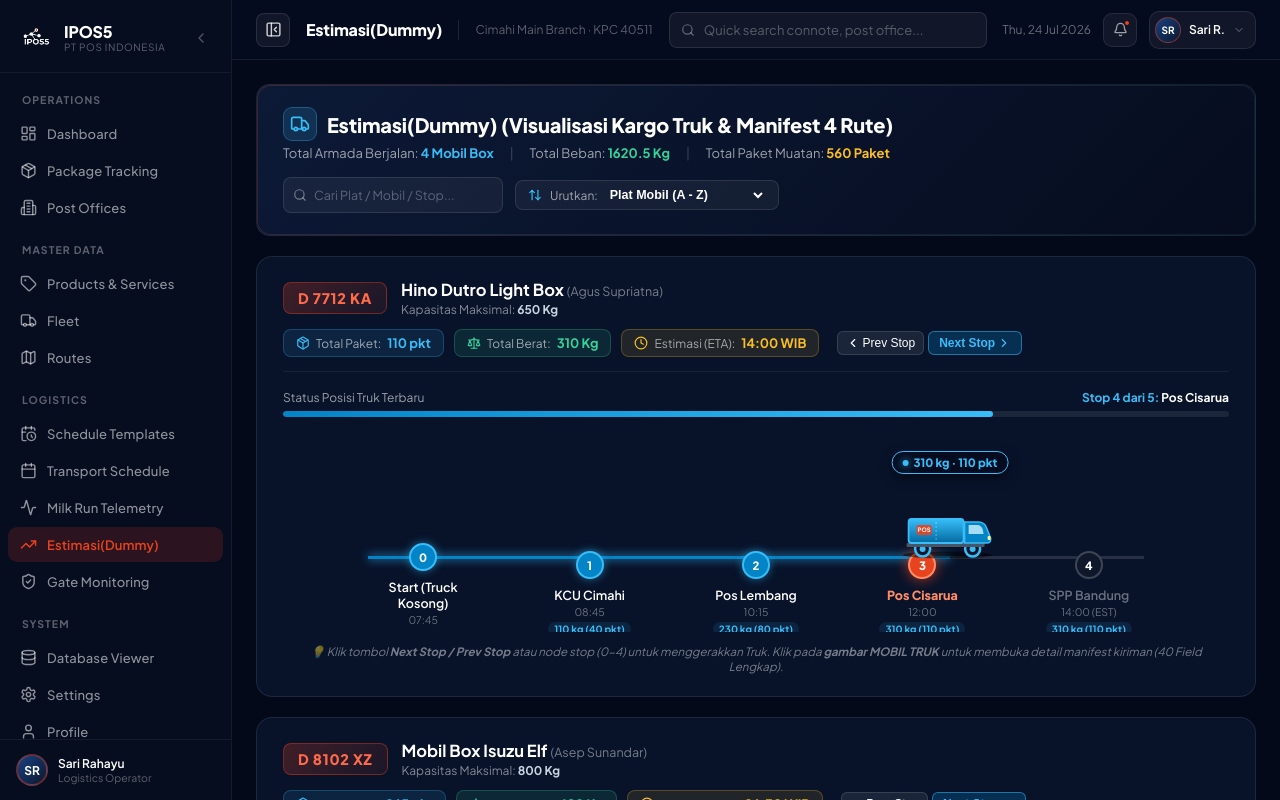
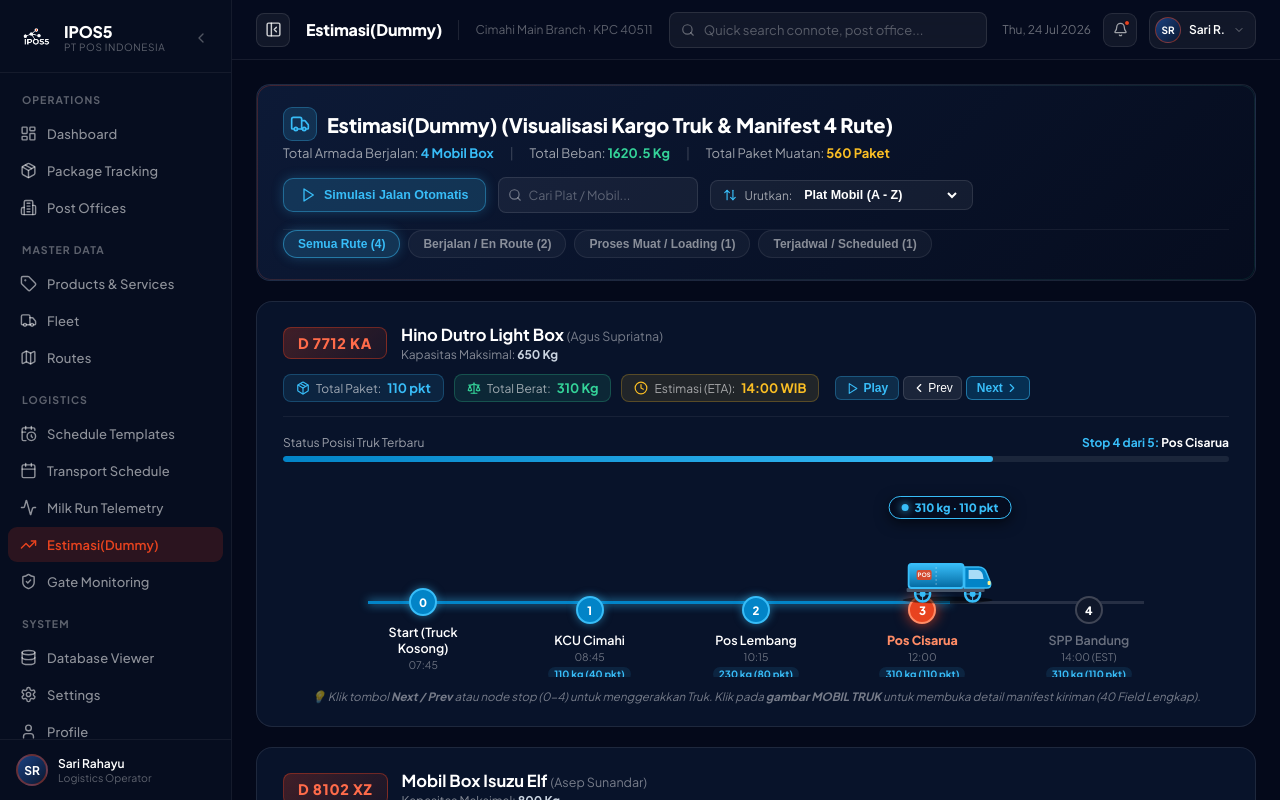
Before and after one commit to dalsispusat35-wq/ipos5, a React (Vite) app in the folder redesign/client/: page /estimasi in a window 1280 px wide. Built offline with nearby package versions, Linux system fonts and the light colour scheme; no server answers.

Commit message:
feat(estimasi): make page 100% responsive and add interactive auto-drive simulation, status filter pills, and truck animations

```diff
--- a/redesign/client/src/pages/EstimasiMilkRun.jsx
+++ b/redesign/client/src/pages/EstimasiMilkRun.jsx
@@ -2,11 +2,72 @@ import { useState, useEffect } from 'react';
 import {
   Truck, MapPin, ArrowRight, RotateCcw, Package, Scale, Clock,
   ChevronRight, ChevronLeft, Filter, Search, ArrowUpDown, CheckCircle2, AlertCircle,
-  FileText, User, Mail, Phone, Building, Tag, ShieldCheck, Camera, PenTool, Globe, Play, Pause
+  FileText, User, Mail, Phone, Building, Tag, ShieldCheck, Camera, PenTool, Globe, Play, Pause, RefreshCw
 } from 'lucide-react';
 
-// Custom Cargo Truck Component that renders cargo height based on weight
-function CargoTruckVisual({ weight, maxWeight = 600, packagesCount, isSelected, onClick, currentStopName }) {
+// Embedded Responsive & Animation CSS Styles
+const RESPONSIVE_STYLES = `
+  @keyframes wheelSpin {
+    from { transform: rotate(0deg); }
+    to { transform: rotate(360deg); }
+  }
+  @keyframes pulseGlow {
+    0% { filter: drop-shadow(0 0 6px rgba(56,189,248,0.5)); }
+    50% { filter: drop-shadow(0 0 16px rgba(56,189,248,0.9)); }
+    100% { filter: drop-shadow(0 0 6px rgba(56,189,248,0.5)); }
+  }
+  .spinning-wheel {
+    animation: wheelSpin 1.2s linear infinite;
+    transform-origin: center;
+  }
+  .truck-hover-card {
+    transition: transform 0.25s cubic-bezier(0.34, 1.56, 0.64, 1), filter 0.25s ease;
+  }
+  .truck-hover-card:hover {
+    transform: translateY(-4px) scale(1.03);
+    filter: drop-shadow(0 8px 20px rgba(56,189,248,0.5)) !important;
+  }
+  .filter-pill {
+    padding: 6px 14px;
+    border-radius: 20px;
+    font-size: 12px;
+    font-weight: 700;
+    cursor: pointer;
+    transition: all 0.2s ease;
+    border: 1px solid transparent;
+  }
+  .filter-pill.active {
+    background: rgba(56,189,248,0.18);
+    border-color: rgba(56,189,248,0.5);
+    color: #38bdf8;
+    box-shadow: 0 0 12px rgba(56,189,248,0.25);
+  }
+  .filter-pill.inactive {
+    background: rgba(255,255,255,0.04);
+    border-color: rgba(255,255,255,0.08);
+    color: rgba(255,255,255,0.5);
+  }
+  .filter-pill.inactive:hover {
+    background: rgba(255,255,255,0.08);
+    color: #fff;
+  }
+  @media (max-width: 768px) {
+    .responsive-header-row {
+      flex-direction: column !important;
+      align-items: flex-start !important;
+    }
+    .responsive-controls-group {
+      width: 100% !important;
+      justify-content: space-between !important;
+    }
+    .responsive-modal-grid {
+      grid-template-columns: 1fr !important;
+    }
+  }
+`;
+
+// Custom Cargo Truck Component that renders cargo height based on weight with animations
+function CargoTruckVisual({ weight, maxWeight = 600, packagesCount, isSelected, isMoving, onClick, currentStopName }) {
   // Height scale: 0 when empty, max 50px when loaded (natural proportion)
   const ratio = Math.min(1, weight / maxWeight);
   const boxHeight = weight === 0 ? 0 : Math.max(14, Math.round(ratio * 50));
@@ -14,12 +75,13 @@ function CargoTruckVisual({ weight, maxWeight = 600, packagesCount, isSelected,
   return (
     <div
       onClick={onClick}
+      className="truck-hover-card"
       style={{
         display: 'flex',
         flexDirection: 'column',
         alignItems: 'center',
         cursor: 'pointer',
-        filter: isSelected ? 'drop-shadow(0 0 12px rgba(56,189,248,0.7))' : 'none',
+        filter: isSelected ? 'drop-shadow(0 0 16px rgba(56,189,248,0.9))' : 'none',
       }}
       title={`Beban Aktif: ${weight} kg | ${packagesCount} paket di ${currentStopName} (Klik untuk detail manifest)`}
     >
@@ -28,22 +90,28 @@ function CargoTruckVisual({ weight, maxWeight = 600, packagesCount, isSelected,
         fontSize: 11.5,
         fontWeight: 800,
         color: weight > 0 ? '#38bdf8' : '#cbd5e1',
-        background: weight > 0 ? 'rgba(6,13,31,0.92)' : 'rgba(15,23,42,0.9)',
+        background: weight > 0 ? 'rgba(6,13,31,0.95)' : 'rgba(15,23,42,0.9)',
         border: `1.5px solid ${weight > 0 ? '#38bdf8' : 'rgba(255,255,255,0.2)'}`,
-        padding: '3px 10px',
+        padding: '3px 12px',
         borderRadius: 14,
         marginBottom: 4,
         whiteSpace: 'nowrap',
-        boxShadow: '0 4px 12px rgba(0,0,0,0.5)',
+        boxShadow: '0 4px 14px rgba(0,0,0,0.6)',
         display: 'flex',
         alignItems: 'center',
-        gap: 5
+        gap: 6
       }}>
         {weight === 0 ? (
           <span>🚚 Truk Kosong (Awal Rute)</span>
         ) : (
           <>
-            <span style={{ width: 6, height: 6, borderRadius: '50%', background: '#38bdf8', boxShadow: '0 0 8px #38bdf8' }} />
+            <span style={{
+              width: 7,
+              height: 7,
+              borderRadius: '50%',
+              background: isMoving ? '#34d399' : '#38bdf8',
+              boxShadow: isMoving ? '0 0 10px #34d399' : '0 0 8px #38bdf8'
+            }} />
             <span>{weight} kg · {packagesCount} pkt</span>
           </>
         )}
@@ -55,12 +123,20 @@ function CargoTruckVisual({ weight, maxWeight = 600, packagesCount, isSelected,
           {/* Ground Line Shadow */}
           <ellipse cx="55" cy="77" rx="45" ry="3.5" fill="rgba(0,0,0,0.5)" />
 
-          {/* Wheels */}
-          <circle cx="30" cy="71" r="7.5" fill="#0f172a" stroke="#38bdf8" strokeWidth="2.5" />
-          <circle cx="30" cy="71" r="3" fill="#38bdf8" />
+          {/* Animated Wheels */}
+          <g className={isMoving ? 'spinning-wheel' : ''} style={{ transformOrigin: '30px 71px' }}>
+            <circle cx="30" cy="71" r="7.5" fill="#0f172a" stroke="#38bdf8" strokeWidth="2.5" />
+            <circle cx="30" cy="71" r="3" fill="#38bdf8" />
+            <line x1="30" y1="63.5" x2="30" y2="78.5" stroke="#38bdf8" strokeWidth="1" />
+            <line x1="22.5" y1="71" x2="37.5" y2="71" stroke="#38bdf8" strokeWidth="1" />
+          </g>
 
-          <circle cx="80" cy="71" r="7.5" fill="#0f172a" stroke="#38bdf8" strokeWidth="2.5" />
-          <circle cx="80" cy="71" r="3" fill="#38bdf8" />
+          <g className={isMoving ? 'spinning-wheel' : ''} style={{ transformOrigin: '80px 71px' }}>
+            <circle cx="80" cy="71" r="7.5" fill="#0f172a" stroke="#38bdf8" strokeWidth="2.5" />
+            <circle cx="80" cy="71" r="3" fill="#38bdf8" />
+            <line x1="80" y1="63.5" x2="80" y2="78.5" stroke="#38bdf8" strokeWidth="1" />
+            <line x1="72.5" y1="71" x2="87.5" y2="71" stroke="#38bdf8" strokeWidth="1" />
+          </g>
 
           {/* Truck Chassis / Base Frame */}
           <rect x="14" y="65" width="78" height="4" rx="1" fill="#475569" />
@@ -69,8 +145,11 @@ function CargoTruckVisual({ weight, maxWeight = 600, packagesCount, isSelected,
           <path d="M 72 44 L 86 44 Q 92 44 94 50 L 98 60 Q 99 65 94 65 L 72 65 Z" fill="#0284c7" stroke="#38bdf8" strokeWidth="1.5" />
           {/* Cabin Window */}
           <path d="M 76 47 L 85 47 Q 88 47 90 51 L 91 56 L 76 56 Z" fill="#bae6fd" opacity="0.9" />
-          {/* Headlight */}
+          {/* Headlight (Pulsing when moving) */}
           <rect x="95" y="58" width="3" height="4" rx="1" fill="#fef08a" />
+          {isMoving && (
+            <polygon points="98,56 112,50 112,66 98,62" fill="rgba(254,240,138,0.25)" />
+          )}
 
           {/* Cargo Box Mounted on Top (Dynamic Height according to Weight) */}
           {boxHeight > 0 && (
@@ -337,9 +416,10 @@ export default function EstimasiMilkRun() {
   const [routes] = useState(DUMMY_ROUTES);
   const [searchQuery, setSearchQuery] = useState('');
   const [sortBy, setSortBy] = useState('PLATE_ASC');
+  const [statusFilter, setStatusFilter] = useState('ALL'); // ALL, EN_ROUTE, LOADING, SCHEDULED
   const [selectedManifest, setSelectedManifest] = useState(null);
 
-  // Active stop index for each route (1 single truck per route moving between stops)
+  // Active stop index for each route
   const [activeStopMap, setActiveStopMap] = useState({
     'RUTE-01': 3,
     'RUTE-02': 2,
@@ -347,9 +427,40 @@ export default function EstimasiMilkRun() {
     'RUTE-04': 1
   });
 
+  // Auto Simulation State (Play / Pause for each route)
+  const [playingRouteId, setPlayingRouteId] = useState(null);
+  const [isGlobalPlaying, setIsGlobalPlaying] = useState(false);
+
+  // Auto Drive Interval simulation effect
+  useEffect(() => {
+    let interval = null;
+    if (isGlobalPlaying || playingRouteId) {
+      interval = setInterval(() => {
+        setActiveStopMap(prev => {
+          const nextState = { ...prev };
+          routes.forEach(r => {
+            if (isGlobalPlaying || playingRouteId === r.id) {
+              const curIdx = nextState[r.id] || 0;
+              const nextIdx = (curIdx + 1) % r.stops.length;
+              nextState[r.id] = nextIdx;
+            }
+          });
+          return nextState;
+        });
+      }, 2200);
+    }
+    return () => {
+      if (interval) clearInterval(interval);
+    };
+  }, [isGlobalPlaying, playingRouteId, routes]);
+
   // Sorting and filtering handler
   const getFilteredAndSortedRoutes = () => {
     let result = [...routes];
+
+    if (statusFilter !== 'ALL') {
+      result = result.filter(r => r.status === statusFilter);
+    }
 
     if (searchQuery.trim()) {
       const q = searchQuery.toLowerCase();
@@ -379,19 +490,38 @@ export default function EstimasiMilkRun() {
     }
   };
 
+  const toggleRoutePlay = (routeId) => {
+    if (playingRouteId === routeId) {
+      setPlayingRouteId(null);
+    } else {
+      setIsGlobalPlaying(false);
+      setPlayingRouteId(routeId);
+    }
+  };
+
+  const toggleGlobalPlay = () => {
+    if (isGlobalPlaying) {
+      setIsGlobalPlaying(false);
+    } else {
+      setPlayingRouteId(null);
+      setIsGlobalPlaying(true);
+    }
+  };
+
   const filteredRoutes = getFilteredAndSortedRoutes();
   const grandTotalPackages = routes.reduce((acc, r) => acc + r.totalPackages, 0);
   const grandTotalWeight = routes.reduce((acc, r) => acc + r.totalWeightKg, 0).toFixed(1);
 
   return (
     <div style={{ display: 'flex', flexDirection: 'column', gap: 20, color: '#fff' }}>
+      <style>{RESPONSIVE_STYLES}</style>
 
       {/* Top Header Card */}
       <div
         className="glass-card-solid gradient-border-card"
         style={{ padding: '22px 26px', background: 'linear-gradient(135deg, rgba(13,27,56,0.95), rgba(6,13,31,0.95))' }}
       >
-        <div style={{ display: 'flex', alignItems: 'center', justifyContent: 'space-between', flexWrap: 'wrap', gap: 16 }}>
+        <div className="responsive-header-row" style={{ display: 'flex', alignItems: 'center', justifyContent: 'space-between', flexWrap: 'wrap', gap: 16 }}>
           <div>
             <div style={{ display: 'flex', alignItems: 'center', gap: 10, marginBottom: 4 }}>
               <div
@@ -421,15 +551,40 @@ export default function EstimasiMilkRun() {
             </div>
           </div>
 
-          <div style={{ display: 'flex', gap: 12, alignItems: 'center', flexWrap: 'wrap' }}>
+          {/* Interactive Global Simulation & Search Controls */}
+          <div className="responsive-controls-group" style={{ display: 'flex', gap: 12, alignItems: 'center', flexWrap: 'wrap' }}>
+
+            {/* Global Auto Simulation Play/Pause Button */}
+            <button
+              onClick={toggleGlobalPlay}
+              style={{
+                background: isGlobalPlaying ? 'rgba(232,67,31,0.2)' : 'rgba(56,189,248,0.18)',
+                border: `1px solid ${isGlobalPlaying ? 'rgba(232,67,31,0.5)' : 'rgba(56,189,248,0.4)'}`,
+                color: isGlobalPlaying ? '#ff6b4a' : '#38bdf8',
+                borderRadius: 10,
+                padding: '8px 16px',
+                fontWeight: 700,
+                fontSize: 12.5,
+                cursor: 'pointer',
+                display: 'flex',
+                alignItems: 'center',
+                gap: 8,
+                boxShadow: isGlobalPlaying ? '0 0 14px rgba(232,67,31,0.4)' : '0 0 12px rgba(56,189,248,0.25)',
+                transition: 'all 0.25s'
+              }}
+            >
+              {isGlobalPlaying ? <Pause size={16} /> : <Play size={16} />}
+              <span>{isGlobalPlaying ? 'Jeda Simulasi' : 'Simulasi Jalan Otomatis'}</span>
+            </button>
+
             {/* Search Filter */}
-            <div style={{ position: 'relative', width: 220 }}>
+            <div style={{ position: 'relative', width: 200 }}>
               <Search size={14} color="rgba(255,255,255,0.4)" style={{ position: 'absolute', left: 10, top: '50%', transform: 'translateY(-50%)' }} />
               <input
                 className="input-navy"
                 value={searchQuery}
                 onChange={(e) => setSearchQuery(e.target.value)}
-                placeholder="Cari Plat / Mobil / Stop..."
+                placeholder="Cari Plat / Mobil..."
                 style={{ paddingLeft: 30, fontSize: 12.5 }}
               />
             </div>
@@ -457,7 +612,24 @@ export default function EstimasiMilkRun() {
                 <option value="PROGRESS_DESC" style={{ background: '#0b1830' }}>Progress SLA (Terjauh)</option>
               </select>
             </div>
+
           </div>
+        </div>
+
+        {/* Interactive Filter Pills */}
+        <div style={{ display: 'flex', gap: 8, marginTop: 16, pt: 12, borderTop: '1px solid rgba(255,255,255,0.06)', flexWrap: 'wrap' }}>
+          <button onClick={() => setStatusFilter('ALL')} className={`filter-pill ${statusFilter === 'ALL' ? 'active' : 'inactive'}`}>
+            Semua Rute ({routes.length})
+          </button>
+          <button onClick={() => setStatusFilter('EN_ROUTE')} className={`filter-pill ${statusFilter === 'EN_ROUTE' ? 'active' : 'inactive'}`}>
+            Berjalan / En Route ({routes.filter(r => r.status === 'EN_ROUTE').length})
+          </button>
+          <button onClick={() => setStatusFilter('LOADING')} className={`filter-pill ${statusFilter === 'LOADING' ? 'active' : 'inactive'}`}>
+            Proses Muat / Loading ({routes.filter(r => r.status === 'LOADING').length})
+          </button>
+          <button onClick={() => setStatusFilter('SCHEDULED')} className={`filter-pill ${statusFilter === 'SCHEDULED' ? 'active' : 'inactive'}`}>
+            Terjadwal / Scheduled ({routes.filter(r => r.status === 'SCHEDULED').length})
+          </button>
         </div>
       </div>
 
@@ -466,6 +638,7 @@ export default function EstimasiMilkRun() {
         {filteredRoutes.map((route) => {
           const currentStopIndex = activeStopMap[route.id] !== undefined ? activeStopMap[route.id] : 0;
           const currentStop = route.stops[currentStopIndex] || route.stops[0];
+          const isRouteSimulating = isGlobalPlaying || playingRouteId === route.id;
 
           // Calculate percentage position of the 1 single truck along the node track
           const truckPercentPos = (currentStopIndex / (route.stops.length - 1)) * 82 + 9;
@@ -530,10 +703,31 @@ export default function EstimasiMilkRun() {
                   </div>
 
                   {/* Step Buttons for moving the single truck */}
-                  <div style={{ display: 'flex', gap: 4, marginLeft: 8 }}>
+                  <div style={{ display: 'flex', gap: 4, marginLeft: 6 }}>
+                    <button
+                      onClick={() => toggleRoutePlay(route.id)}
+                      style={{
+                        background: isRouteSimulating ? 'rgba(232,67,31,0.2)' : 'rgba(56,189,248,0.15)',
+                        border: `1px solid ${isRouteSimulating ? 'rgba(232,67,31,0.4)' : 'rgba(56,189,248,0.3)'}`,
+                        color: isRouteSimulating ? '#ff6b4a' : '#38bdf8',
+                        borderRadius: 6,
+                        padding: '4px 10px',
+                        cursor: 'pointer',
+                        fontSize: 12,
+                        fontWeight: 700,
+                        display: 'flex',
+                        alignItems: 'center',
+                        gap: 4
+                      }}
+                      title="Simulasi Perjalanan Rute Ini"
+                    >
+                      {isRouteSimulating ? <Pause size={13} /> : <Play size={13} />}
+                      <span>{isRouteSimulating ? 'Stop' : 'Play'}</span>
+                    </button>
+
                     <button
                       disabled={currentStopIndex === 0}
-                      onClick={() => handleSetStopIndex(route.id, currentStopIndex - 1, route.stops[currentStopIndex - 1])}
+                      onClick={() => handleSetStopIndex(route.id, currentStopIndex - 1, route.stops[currentStopIndex - 1], false)}
                       style={{
                         background: currentStopIndex === 0 ? 'rgba(255,255,255,0.03)' : 'rgba(255,255,255,0.08)',
                         border: '1px solid rgba(255,255,255,0.12)',
@@ -548,11 +742,11 @@ export default function EstimasiMilkRun() {
                       }}
                       title="Mundurkan Truk ke Stop Sebelumnya"
                     >
-                      <ChevronLeft size={14} /> Prev Stop
+                      <ChevronLeft size={14} /> Prev
                     </button>
                     <button
                       disabled={currentStopIndex === route.stops.length - 1}
-                      onClick={() => handleSetStopIndex(route.id, currentStopIndex + 1, route.stops[currentStopIndex + 1])}
+                      onClick={() => handleSetStopIndex(route.id, currentStopIndex + 1, route.stops[currentStopIndex + 1], false)}
                       style={{
                         background: currentStopIndex === route.stops.length - 1 ? 'rgba(255,255,255,0.03)' : 'rgba(2,132,199,0.25)',
                         border: `1px solid ${currentStopIndex === route.stops.length - 1 ? 'rgba(255,255,255,0.12)' : 'rgba(56,189,248,0.5)'}`,
@@ -568,7 +762,7 @@ export default function EstimasiMilkRun() {
                       }}
                       title="Jalankan Truk ke Stop Berikutnya"
                     >
-                      Next Stop <ChevronRight size={14} />
+                      Next <ChevronRight size={14} />
                     </button>
                   </div>
                 </div>
@@ -624,6 +818,7 @@ export default function EstimasiMilkRun() {
                       maxWeight={route.maxCapacityKg}
                       packagesCount={currentStop.packages}
                       isSelected={selectedManifest && selectedManifest.resi === (currentStop.manifest && currentStop.manifest.resi)}
+                      isMoving={isRouteSimulating}
                       onClick={() => handleSetStopIndex(route.id, currentStopIndex, currentStop, true)}
                       currentStopName={currentStop.name}
                     />
@@ -738,14 +933,14 @@ export default function EstimasiMilkRun() {
               </div>
 
               <div style={{ fontSize: 11.5, color: 'rgba(255,255,255,0.45)', textAlign: 'center', fontStyle: 'italic', marginTop: -6 }}>
-                💡 Klik tombol <strong>Next Stop / Prev Stop</strong> atau node stop (0-4) untuk menggerakkan Truk. Klik pada <strong>gambar MOBIL TRUK</strong> untuk membuka detail manifest kiriman (40 Field Lengkap).
+                💡 Klik tombol <strong>Next / Prev</strong> atau node stop (0-4) untuk menggerakkan Truk. Klik pada <strong>gambar MOBIL TRUK</strong> untuk membuka detail manifest kiriman (40 Field Lengkap).
               </div>
             </div>
           );
         })}
       </div>
 
-      {/* Manifest Detail Modal (40 Fields Exact Format) */}
+      {/* Manifest Detail Modal (40 Fields Exact Format Responsive Layout) */}
       {selectedManifest && (
         <div style={{
           position: 'fixed',
@@ -753,33 +948,33 @@ export default function EstimasiMilkRun() {
           left: 0,
           right: 0,
           bottom: 0,
-          background: 'rgba(3,8,22,0.85)',
-          backdropFilter: 'blur(12px)',
+          background: 'rgba(3,8,22,0.88)',
+          backdropFilter: 'blur(14px)',
           zIndex: 999,
           display: 'flex',
           alignItems: 'center',
           justifyContent: 'center',
-          padding: 24
+          padding: 16
         }}>
           <div
             className="glass-card-solid"
             style={{
               width: '100%',
-              maxWidth: 900,
+              maxWidth: 920,
               maxHeight: '90vh',
               overflowY: 'auto',
               borderRadius: 16,
               background: '#09152e',
-              border: '1px solid rgba(56,189,248,0.3)',
-              padding: 28,
-              boxShadow: '0 20px 50px rgba(0,0,0,0.8)'
+              border: '1px solid rgba(56,189,248,0.35)',
+              padding: '24px 28px',
+              boxShadow: '0 20px 50px rgba(0,0,0,0.85)'
             }}
           >
             {/* Modal Header */}
             <div style={{ display: 'flex', alignItems: 'center', justifyContent: 'space-between', borderBottom: '1px solid rgba(255,255,255,0.1)', paddingBottom: 16, marginBottom: 20 }}>
               <div>
                 <div style={{ fontSize: 11, color: '#38bdf8', fontWeight: 700, letterSpacing: '0.08em', textTransform: 'uppercase' }}>
-                  Detail Data Manifest Kiriman (40 Field)
+                  Detail Data Manifest Kiriman (40 Field Lengkap)
                 </div>
                 <h3 style={{ fontSize: 20, fontWeight: 800, color: '#fff', margin: '4px 0 0' }}>
                   Resi: {selectedManifest.resi}
@@ -788,13 +983,13 @@ export default function EstimasiMilkRun() {
               <button
                 onClick={() => setSelectedManifest(null)}
                 style={{
-                  background: 'rgba(255,255,255,0.08)',
-                  border: '1px solid rgba(255,255,255,0.15)',
-                  color: '#fff',
+                  background: 'rgba(232,67,31,0.15)',
+                  border: '1px solid rgba(232,67,31,0.4)',
+                  color: '#ff6b4a',
                   borderRadius: 8,
                   padding: '6px 16px',
                   fontSize: 13,
-                  fontWeight: 600,
+                  fontWeight: 700,
                   cursor: 'pointer'
                 }}
               >
@@ -827,7 +1022,7 @@ export default function EstimasiMilkRun() {
                 <h4 style={{ fontSize: 13, color: '#38bdf8', textTransform: 'uppercase', letterSpacing: '0.05em', marginBottom: 10, display: 'flex', alignItems: 'center', gap: 6 }}>
                   <User size={15} /> 2. Data Pengirim & Penerima Lengkap
                 </h4>
-                <div style={{ display: 'grid', gridTemplateColumns: '1fr 1fr', gap: 16 }}>
+                <div className="responsive-modal-grid" style={{ display: 'grid', gridTemplateColumns: '1fr 1fr', gap: 16 }}>
                   {/* Pengirim Box */}
                   <div style={{ background: 'rgba(255,255,255,0.03)', padding: 14, borderRadius: 10, border: '1px solid rgba(255,255,255,0.06)' }}>
                     <div style={{ fontWeight: 700, color: '#fbbf24', fontSize: 12, marginBottom: 8 }}>DOKUMEN PENGIRIM</div>
@@ -895,7 +1090,7 @@ export default function EstimasiMilkRun() {
                 <h4 style={{ fontSize: 13, color: '#38bdf8', textTransform: 'uppercase', letterSpacing: '0.05em', marginBottom: 10, display: 'flex', alignItems: 'center', gap: 6 }}>
                   <Camera size={15} /> 5. Bukti Lampiran Visual (Photo1, Photo2, TTD)
                 </h4>
-                <div style={{ display: 'grid', gridTemplateColumns: '1fr 1fr 1fr', gap: 14 }}>
+                <div className="responsive-modal-grid" style={{ display: 'grid', gridTemplateColumns: '1fr 1fr 1fr', gap: 14 }}>
                   {/* Photo 1 */}
                   <div style={{ background: 'rgba(255,255,255,0.03)', padding: 10, borderRadius: 8, border: '1px solid rgba(255,255,255,0.08)' }}>
                     <div style={{ fontSize: 11, color: 'rgba(255,255,255,0.5)', marginBottom: 6 }}>37. Photo1 (Paket FISIK)</div>
```
